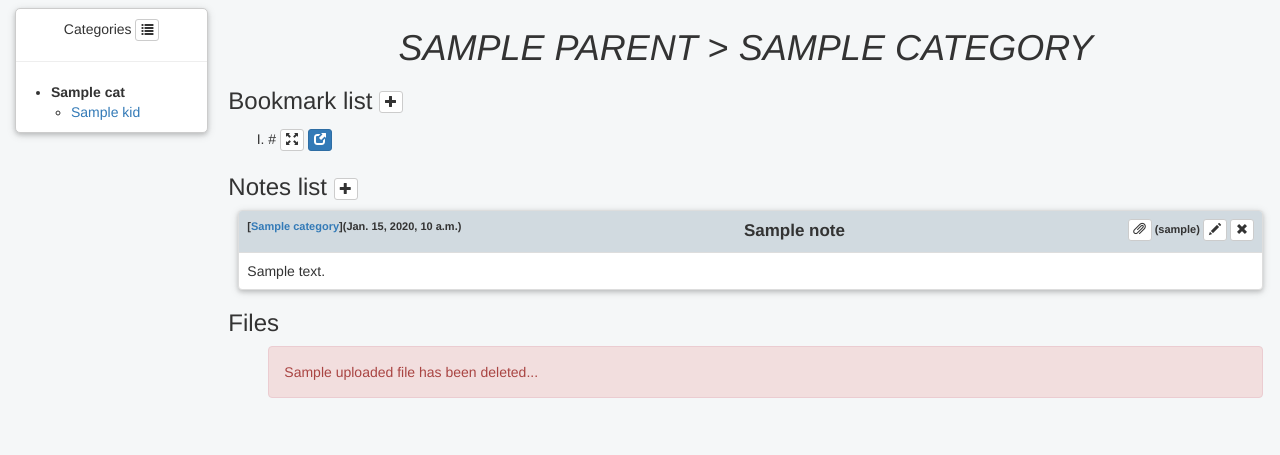
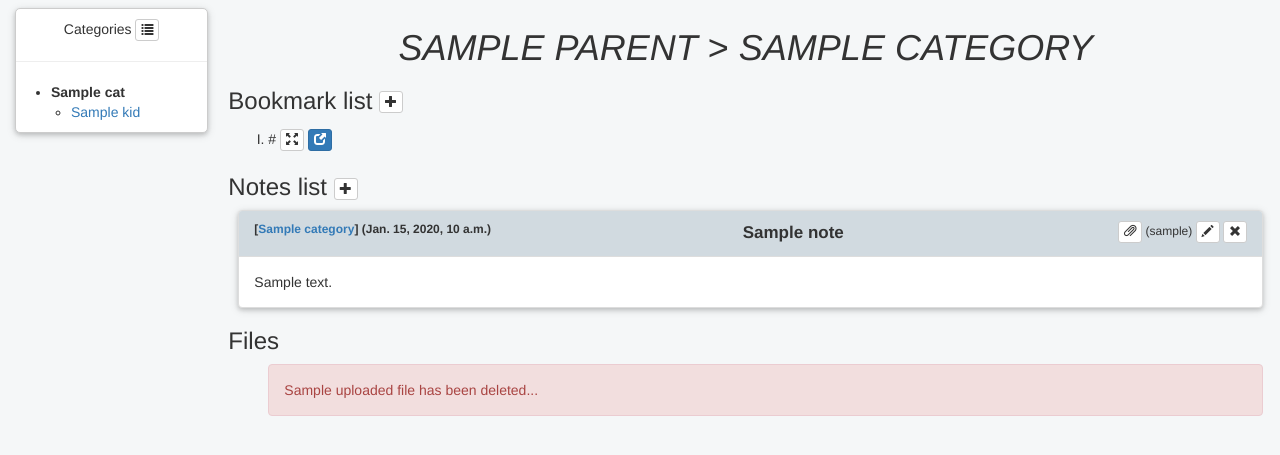
Before and after one commit to quentin-david/heimdall, a Django app: template notes/templates/topic/topic_view.html in a window 1280 px wide. Shown: the part 54-509 px from the top of the page. Run offline with Django 3.2, Linux system fonts and the light colour scheme; the template is opened without the code that fills it: most values are stand-ins (such as "Sample title", 1, 10 or a date in 2020); form fields are guessed from the names that the template uses; some libraries are stand-ins or nearby versions.

Commit message:
new Note snippet with div

```diff
--- a/bugzilla/templates/bugzilla/snippet_bugzilla_div.html
+++ b/bugzilla/templates/bugzilla/snippet_bugzilla_div.html
@@ -10,7 +10,7 @@
 
         <div class="panel-heading" style="text-align: center">
                 <div class="row">
-                        <div class="col-lg-4 col-xs-12">[{{bug.application.name}}]  ({{bug.date_update}})</div>
+                        <div class="col-lg-4 col-xs-12" style="text-align: left">[{{bug.application.name}}]  ({{bug.date_update}})</div>
                         <div class="col-lg-5 col-xs-12"><b>{{bug.title}}</b> (#{{bug.id}})</div>
                         <div class="col-lg-3 col-xs-12" style="text-align: right">
                                 ({{bug.owner.username}})
--- a/notes/templates/notes/notes_list.html
+++ b/notes/templates/notes/notes_list.html
@@ -20,7 +20,7 @@
 
 
     {% for note in notes_list %}
-        {% include "notes/snippet_note.html" %}
+        {% include "notes/snippet_note_div.html" %}
     {% endfor %}
 
 {% endblock %}
--- a/notes/templates/notes/snippet_note.html
+++ /dev/null
@@ -1,79 +0,0 @@
-<div class="panel panel-default note">
-        <table class="table table-bordered">
-        <tr class="header-line">
-            <th colspan="2" style="">
-                <span style="float: left">[<a href="{% url 'topic_view' note.category.id %}">{{note.category.name}}</a>]</span>
-                <span style="float: left"> ({{note.date_update}})</span>
-
-                {{note.title}}
-
-                <span style="float: right">
-                        {% if note.notesfile_set.all|length > 0 %}
-                                <button type="button" class="btn btn-default btn-xs btn-show-files-{{note.id}}">
-                                        <span class="glyphicon glyphicon-paperclip"></span>
-                                </button>
-                                <script>
-                                       $(".btn-show-files-{{note.id}}").click(function(){
-                                                $(".note-files-line-{{note.id}}").toggle();
-                                       });
-                                </script>
-                        {% endif %}
-
-                        ({{note.owner.username}})
-                        {% if user.username == note.owner.username or note.shared %}
-                        <a href="{% url 'notes_update' note.id %}">
-                            <button type="button" class="btn btn-default btn-xs">
-                                <span class="glyphicon glyphicon-pencil"></span>
-                            </button>
-                        </a>
-                        <a href="{% url 'notes_delete' note.id %}">
-                            <button type="button" class="btn btn-default btn-xs">
-                                <span class="glyphicon glyphicon-remove"></span>
-                            </button>
-                        </a>
-                        {% endif %}
-                </span>
-            </th>
-        </tr>
-
-        {% if note.notesfile_set.all|length > 0 %}
-                <tr class="subheader-line note-files-line-{{note.id}}">
-                <td style="text-align: center; vertical-align: middle;">
-                        Uploaded files :
-                </td>
-                <td>
-                {% for file in note.notesfile_set.all %}
-                        {% if file.is_present %}
-                                <a href="{{file.uploaded_file.url}}">
-                                        {{file.short_name}}
-                                </a>
-                                 ({{file.uploaded_file.size|filesizeformat}})
-                                 {% if user.username == note.owner.username %}
-                                        <a href="{% url 'notes_file_delete' file.id %}">
-                                              <button type="button" style="color: red" class="btn btn-default btn-xs" data-toggle="tooltip" data-placement="top" title="delete this file">
-                                                  <span class="glyphicon glyphicon-remove"></span>
-                                              </button>
-                                        </a>
-                                {% endif %}
-                                <br>
-                        {%else%}
-                                <div class="alert alert-danger" role="alert">
-                                        {{file.uploaded_file.name}} has been deleted...
-                                        {% if user.username == note.owner.username %}
-                                        <a href="{% url 'notes_file_delete' file.id %}">
-                                              <button type="button" style="color: red" class="btn btn-default btn-md" data-toggle="tooltip" data-placement="top" title="delete this file">
-                                                  <span class="glyphicon glyphicon-remove"></span>
-                                              </button>
-                                        </a>
-                                {% endif %}
-                                </div>
-                        {% endif %}
-                {% endfor %}
-                </td>
-                </tr>
-        {% endif %}
-        <tr>
-            <td class="note-content" colspan="2">{{note.content|safe}}</td>
-        </tr>
-    </table>
-</div>
--- /dev/null
+++ b/notes/templates/notes/snippet_note_div.html
@@ -0,0 +1,83 @@
+<div class="panel panel-default note">
+        <div class="panel-heading" style="text-align: center">
+        <div class="row">
+                <div class="col-lg-4 col-xs-12" style="text-align: left">
+                        <b>[<a href="{% url 'topic_view' note.category.id %}">{{note.category.name}}</a>]
+                        ({{note.date_update}})</b>
+                </div>
+
+                <div class="col-lg-5 col-xs-12 note-title"><b>{{note.title}}</b></div>
+
+                <div class="col-lg-3 col-xs-12" style="text-align: right">
+                        {% if note.notesfile_set.all|length > 0 %}
+                                <button type="button" class="btn btn-default btn-xs btn-show-files-{{note.id}}">
+                                        <span class="glyphicon glyphicon-paperclip"></span>
+                                </button>
+                                <script>
+                                       $(".btn-show-files-{{note.id}}").click(function(){
+                                                $(".note-files-line-{{note.id}}").toggle();
+                                       });
+                                </script>
+                        {% endif %}
+
+                        ({{note.owner.username}})
+                        {% if user.username == note.owner.username or note.shared %}
+                        <a href="{% url 'notes_update' note.id %}">
+                            <button type="button" class="btn btn-default btn-xs">
+                                <span class="glyphicon glyphicon-pencil"></span>
+                            </button>
+                        </a>
+                        <a href="{% url 'notes_delete' note.id %}">
+                            <button type="button" class="btn btn-default btn-xs">
+                                <span class="glyphicon glyphicon-remove"></span>
+                            </button>
+                        </a>
+                        {% endif %}
+                </div>
+        </div>
+
+
+        {% if note.notesfile_set.all|length > 0 %}
+        <div class="row">
+                <div class="col-lg-12 subheader-line note-files-line-{{note.id}}">
+                        <div class="col-lg-5" style="text-align: center; vertical-align: middle;">
+                                Uploaded files :
+                        </div>
+                        <div class="col-lg-6">
+                        {% for file in note.notesfile_set.all %}
+                                {% if file.is_present %}
+                                        <a href="{{file.uploaded_file.url}}">
+                                                {{file.short_name}}
+                                        </a>
+                                         ({{file.uploaded_file.size|filesizeformat}})
+                                         {% if user.username == note.owner.username %}
+                                                <a href="{% url 'notes_file_delete' file.id %}">
+                                                      <button type="button" style="color: red" class="btn btn-default btn-xs" data-toggle="tooltip" data-placement="top" title="delete this file">
+                                                          <span class="glyphicon glyphicon-remove"></span>
+                                                      </button>
+                                                </a>
+                                        {% endif %}
+                                        <br>
+                                {%else%}
+                                        <div class="alert alert-danger" role="alert">
+                                                {{file.uploaded_file.name}} has been deleted...
+                                                {% if user.username == note.owner.username %}
+                                                <a href="{% url 'notes_file_delete' file.id %}">
+                                                      <button type="button" style="color: red" class="btn btn-default btn-md" data-toggle="tooltip" data-placement="top" title="delete this file">
+                                                          <span class="glyphicon glyphicon-remove"></span>
+                                                      </button>
+                                                </a>
+                                        {% endif %}
+                                        </div>
+                                {% endif %}
+                        {% endfor %}
+                        </div>
+                </div>
+        </div>
+        {% endif %}
+ </div>
+        <div class="panel-body">
+            {{note.content|safe}}
+        </div>
+
+</div>
--- a/notes/templates/topic/topic_view.html
+++ b/notes/templates/topic/topic_view.html
@@ -42,7 +42,7 @@
     </h3>
 
     {% for note in notes_list %}
-       {% include "notes/snippet_note.html" %}
+       {% include "notes/snippet_note_div.html" %}
     {% endfor %}
 
     <!-- Modal -->
--- a/static/css/notes.css
+++ b/static/css/notes.css
@@ -22,24 +22,18 @@
     box-shadow: 0 2px 4px 0 rgba(0, 0, 0, 0.16), 0 2px 10px 0 rgba(0, 0, 0, 0.12) !important;
 }
 
-.header-line {
-    background-color: #d1dae0;
+.note .panel-heading {
+    font-size: 12px;
+    background-color: #d1dae0 !important;
 }
 
-.header-line > th {
+.note .note-title {
     font-size: 17px;
-}
 
-.header-line > th > span {
-    font-size: 11px;
-    text-align: center;
 }
 
 .subheader-line {
     display: none;
-    background-color: #f0f2f5;
+    /*background-color: #f0f2f5;*/
+    background-color: #d1dae0 !important;
 }
-
-.note-content {
-    text-align: left;
-}
```
